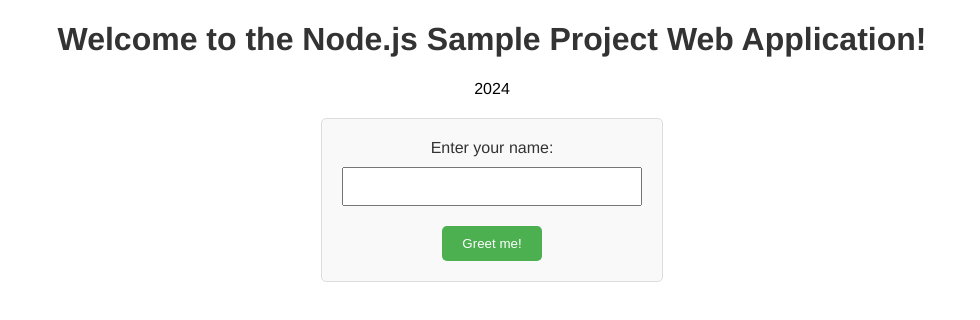
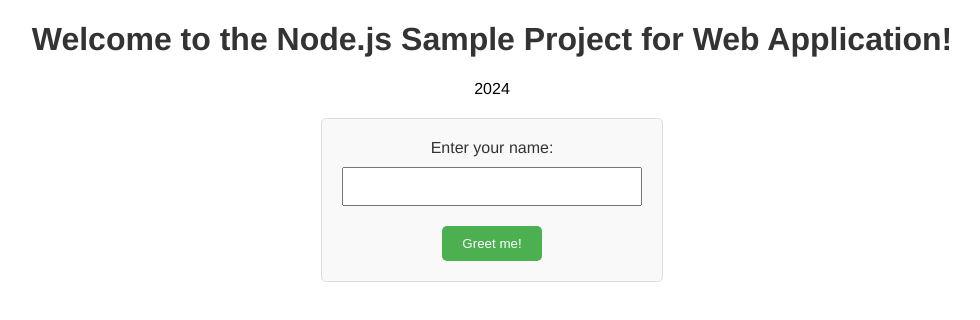
Before and after one commit to Amogh-98/WebApp, a plain HTML site: page index.html in a window 1280 px wide. Shown: the whole page, without its empty margins (148-1128 px from the left). Drawn offline with Linux system fonts and the light colour scheme.

Commit message:
index.html

```diff
--- a/index.html
+++ b/index.html
@@ -56,7 +56,7 @@
     </title>
 </head>
 <body>
-    <h1>Welcome to the Node.js Sample Project Web Application!</h1>
+    <h1>Welcome to the Node.js Sample Project for Web Application!</h1>
     <p>2024</p>
     <form action="/greet" method="post">
         <label for="name">Enter your name:</label>
```
